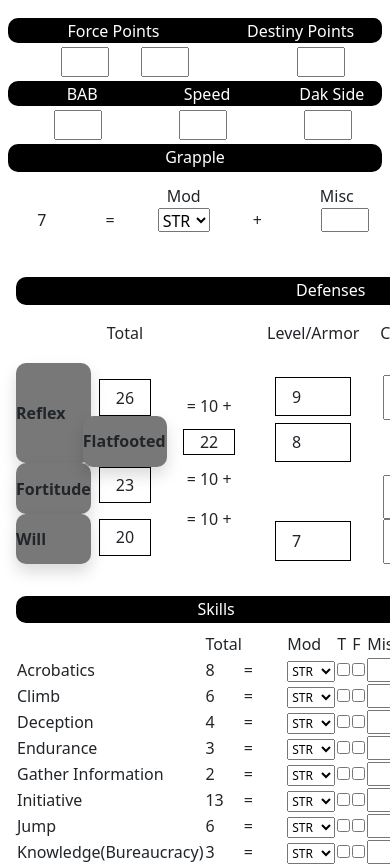
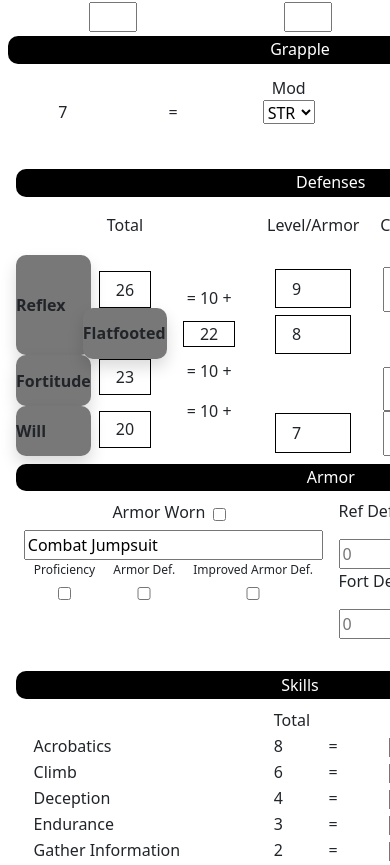
Before and after one commit to Damerian00/swSagaCharSheet, an Angular app: page /charsheet in a window 390 px wide. Shown: the part 1194-2059 px from the top of the page. Built offline with nearby package versions, Linux system fonts and the light colour scheme.

Commit message:
added another component and fixed the responsiveness issue

```diff
--- a/src/app/app.module.ts
+++ b/src/app/app.module.ts
@@ -8,6 +8,7 @@ import { BioComponent } from './bio/bio.component';
 import { CharsheetComponent } from './charsheet/charsheet.component';
 import { HomeComponent } from './home/home.component';
 import { SkillsComponent } from './charsheet/components/skills/skills.component';
+import { ArmorComponent } from './charsheet/components/armor/armor.component';
 
 @NgModule({
   declarations: [
@@ -15,7 +16,8 @@ import { SkillsComponent } from './charsheet/components/skills/skills.component'
     BioComponent,
     CharsheetComponent,
     HomeComponent,
-    SkillsComponent
+    SkillsComponent,
+    ArmorComponent
   ],
   imports: [
     BrowserModule,
--- a/src/app/charsheet/charsheet.component.html
+++ b/src/app/charsheet/charsheet.component.html
@@ -170,7 +170,7 @@
     </div>
 </section>
 </aside>
-<main class="contain">
+<main>
     <section class="action contain">
         <div class="side1">
             <h6>Defenses</h6>
@@ -248,6 +248,8 @@
                     <input class="smallBox" type="number" min="0" placeholder="{{will_misc}}">
                 </tr>
             </div>
+            <h6>Armor</h6>
+           <app-armor></app-armor>
         </div>
         <div class="side2">
             <h6>Skills</h6>
--- a/src/app/charsheet/charsheet.component.scss
+++ b/src/app/charsheet/charsheet.component.scss
@@ -300,6 +300,9 @@ h6{
 
 
         // }
+        .tb{
+            margin-bottom:.5rem;
+        }
 
     }
     .side2{
--- /dev/null
+++ b/src/app/charsheet/components/armor/armor.component.html
@@ -0,0 +1,42 @@
+<section class="armor">
+    <div class="tb">
+        <tr class="colm">
+            <td class="wornArm">
+                Armor Worn<input type="checkbox" id="aromorWorn" name="aromorWorn" value="aromorWorn">
+            </td>
+            <input type="text" value="{{currArmor}}">
+            <td class="talents">
+                <p>
+                    <label>Proficiency</label>
+                    <input type="checkbox" id="proficiency" name="proficiency" value="proficiency">
+                </p>
+                <p>
+                    <label>Armor Def.</label>
+                    <input type="checkbox" id="armorDef" name="armorDef" value="armorDef">
+                </p>
+                <p>
+                    <label>Improved Armor Def.</label>
+                    <input type="checkbox" id="improveArmorDef" name="improveArmorDef" value="improveArmorDef">
+                </p>
+            </td>
+        </tr>
+    </div>
+    <div class="tb">
+        <tr class="colm">
+            <p>Ref Def Bonus</p>
+            <input type="number" min="0" placeholder="0">
+        </tr>
+        <tr>
+            <p>Fort Def Bonus</p>
+            <input type="number" min="0" placeholder="0">
+        </tr>
+    </div>
+
+
+
+
+
+
+
+
+</section>
--- /dev/null
+++ b/src/app/charsheet/components/armor/armor.component.scss
@@ -0,0 +1,29 @@
+.armor{
+    display: flex;
+    flex-wrap: wrap;
+}
+.tb{
+    flex:1;
+    margin: 0 2vw;
+}
+.colm{
+    display: flex;
+    flex-direction: column;
+
+    .wornArm, .talents{
+        display: flex;
+        justify-content: center;
+
+        input{
+            margin:.5rem;
+        }
+    }
+    .talents{
+        justify-content: space-around;
+        p{
+            display: flex;
+            flex-direction: column;
+            font-size: .75rem;
+        }
+    }
+}
--- /dev/null
+++ b/src/app/charsheet/components/armor/armor.component.ts
@@ -0,0 +1,16 @@
+import { Component, OnInit } from '@angular/core';
+
+
+@Component({
+  selector: 'app-armor',
+  templateUrl: './armor.component.html',
+  styleUrls: ['./armor.component.scss']
+})
+export class ArmorComponent implements OnInit {
+currArmor: string = "Combat Jumpsuit";
+  constructor() { }
+
+  ngOnInit(): void {
+  }
+
+}
--- a/src/app/charsheet/components/skills/skills.component.scss
+++ b/src/app/charsheet/components/skills/skills.component.scss
@@ -2,6 +2,7 @@
 .skills{
     display:flex;
     justify-content: space-evenly;
+
 }
 select{
     max-height: 24px;
--- a/src/styles.scss
+++ b/src/styles.scss
@@ -2,3 +2,7 @@
 
 /* Importing Bootstrap SCSS file. */
 @import '~bootstrap/scss/bootstrap';
+
+body{
+    min-width:600px;
+}
```
Also changed, not shown: 1 other file (tests, documents, lock files or other folders).
